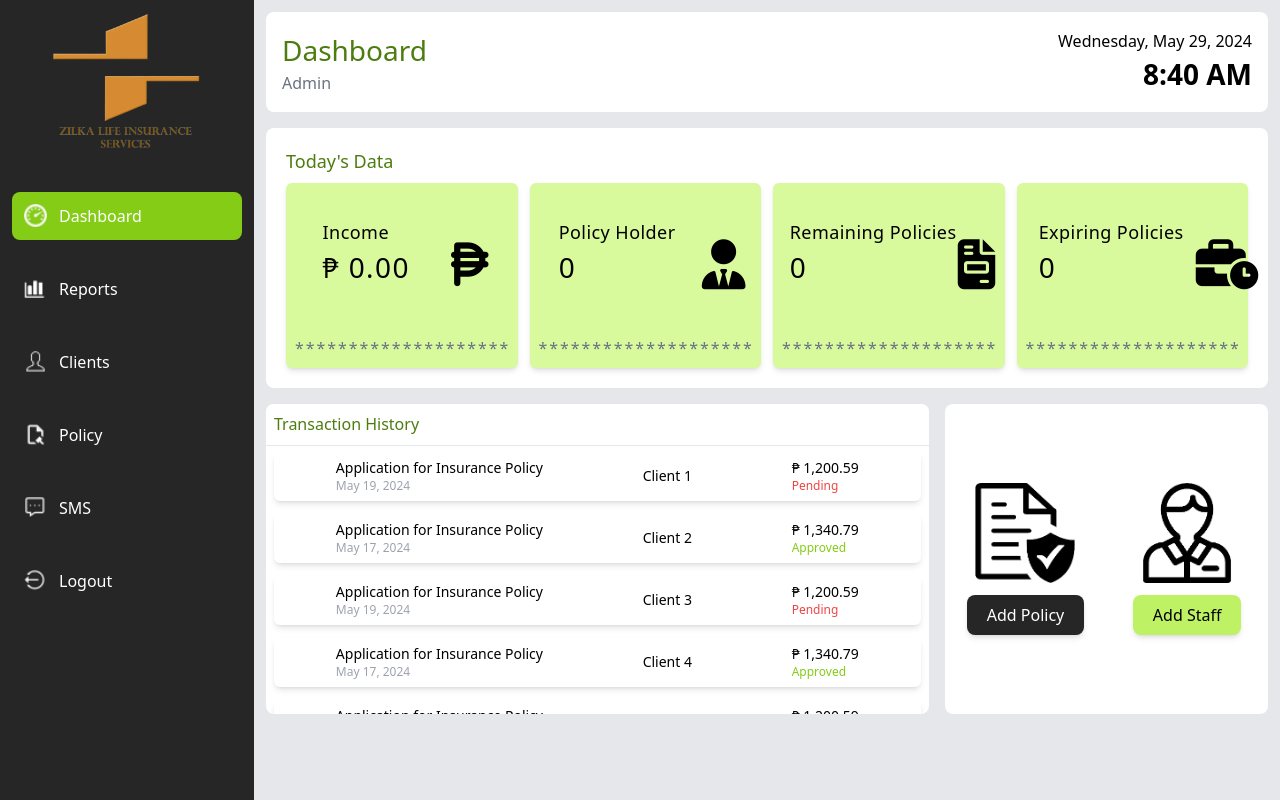
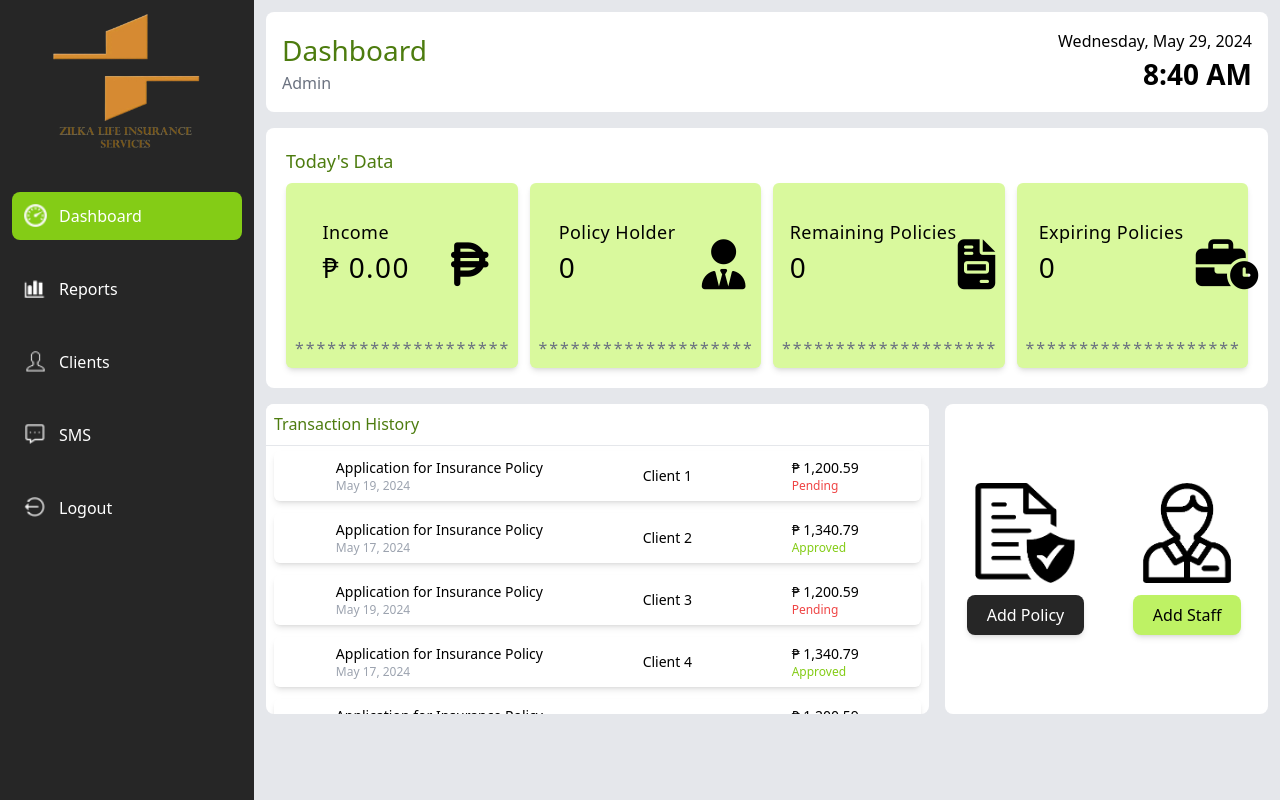
Before and after one commit to GetDrown/insurance-system, a PHP site: page /src/admin-view/index.php in a window 1280 px wide. Run offline with PHP 8.4, Linux system fonts and the light colour scheme; style sheets or scripts are compiled from the project's sources.

Commit message:
removed the policy page

```diff
--- a/src/admin-view/index.php
+++ b/src/admin-view/index.php
@@ -103,14 +103,14 @@ include '../../dbconf/db_config.php';
                 </a>
             </li>
             <!-- policcy -->
-            <li class="mb-[25px]">
+            <!-- <li class="mb-[25px]">
                 <a href="policy.php" class="flex w-[230px] hover:bg-lime-500 p-3 rounded-lg">
                     <div class="img-container">
                         <img src="../../assets/image/policy.png" alt="">
                     </div>
                     <span class="ml-3 text-white">Policy</span>
                 </a>
-            </li>
+            </li> -->
             <!-- sms -->
             <li class="mb-[25px]">
                 <a href="sms.php" class="flex w-[230px] hover:bg-lime-500 p-3 rounded-lg">
```
